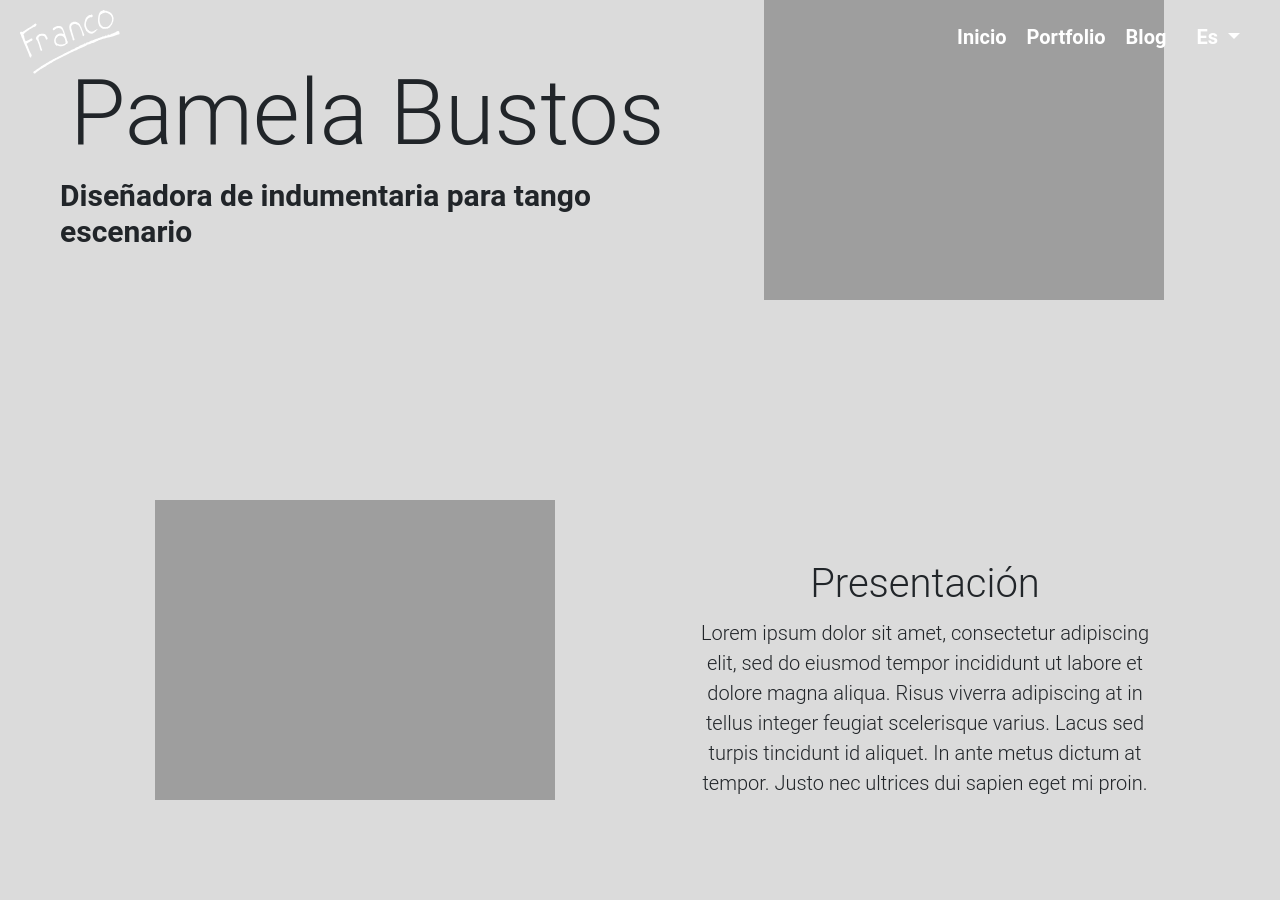
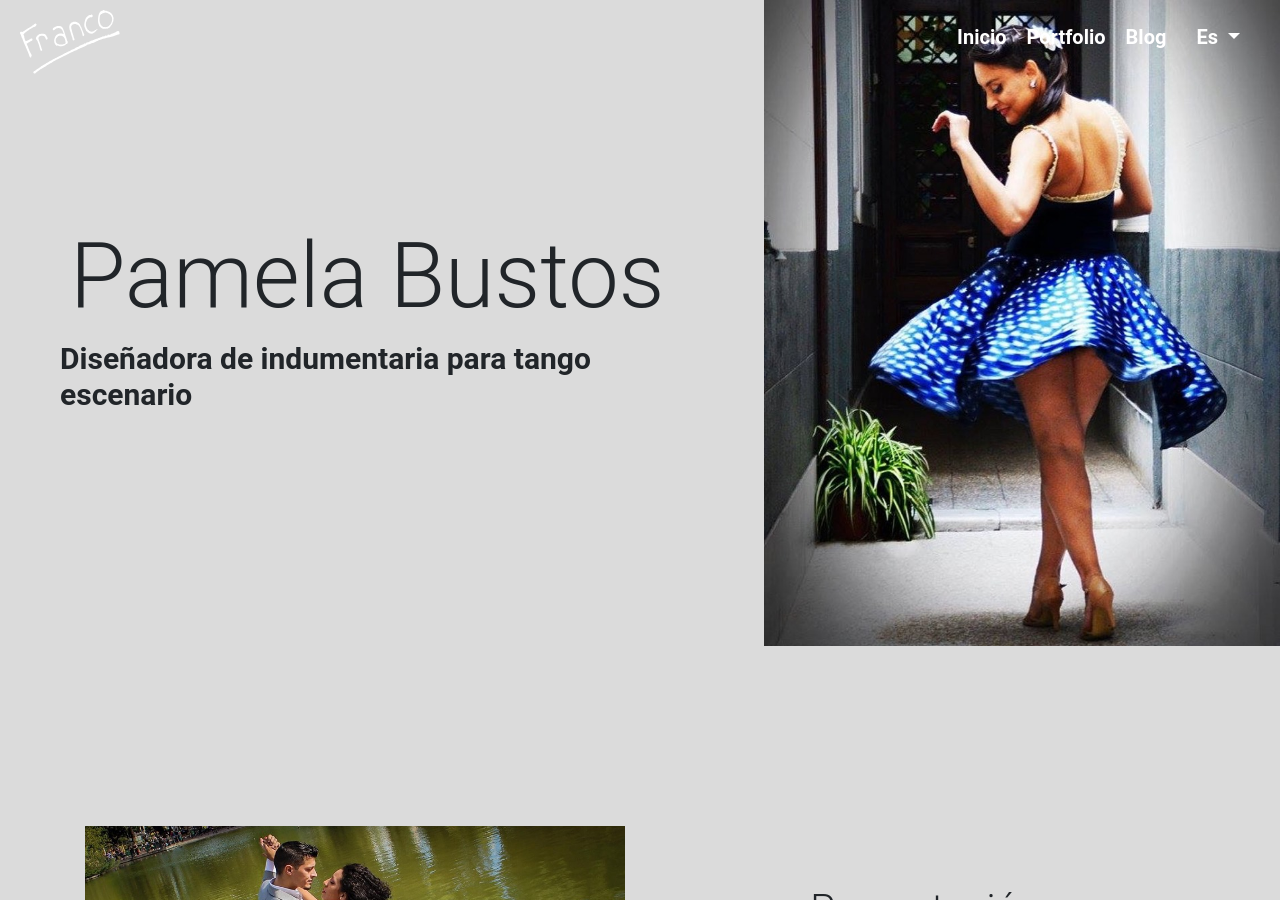
Before and after one commit to pamelabustostango/testing-site, a Jekyll site: the page built from index.html, in a window 1280 px wide and 900 px high. Built offline with Jekyll 4.4.1, drawn with Linux system fonts in a browser that asks for light colours; nearby versions of some CDN libraries.

Commit message:
images url corrected

```diff
--- a/_includes/intro.html
+++ b/_includes/intro.html
@@ -19,7 +19,7 @@
 
       <div class="col-md-6 col-lg-5 order-1 order-md-2 animated fadeIn">
         <div class="view">
-          <img src="{{site.url}}assets/images/port-3.jpg" class="img-fluid" alt="smaple image">
+          <img src="{{site.url}}/assets/images/port-3.jpg" class="img-fluid" alt="smaple image">
           <div class="mask flex-center hm-gradient">
           </div>
         </div>
--- a/_layouts/home.html
+++ b/_layouts/home.html
@@ -5,7 +5,7 @@
     <section class="my-5">
         <div class="row justify-items-center text-center">
             <div class="col-12 col-md-6 justify-items-center">
-                <img src="{{site.url}}assets/images/port-6.jpg" class="img-fluid wow fadeIn" />
+                <img src="{{site.url}}/assets/images/port-6.jpg" class="img-fluid wow fadeIn" />
             </div>
             <div class="col-12 col-md-6 align-self-center p-5 wow fadeInRight">
                 <h2>Presentación</h2>
@@ -29,14 +29,14 @@
                 <a class="nav-link text-danger" href="/portfolio">Ver más</a>
             </div>
             <div class="col-12 col-md-6  justify-items-center order-1 order-md-2">
-                <img src="{{site.url}}assets/images/port-4.jpg" class="img-fluid wow fadeIn" />
+                <img src="{{site.url}}/assets/images/port-4.jpg" class="img-fluid wow fadeIn" />
             </div>
         </div>
     </section>
     <section class="my-5">
         <div class="row justify-items-center text-center">
             <div class="col-12 col-md-6  justify-items-center">
-                <img src="{{site.url}}assets/images/port-8.jpg" class="img-fluid wow fadeInLeft" />
+                <img src="{{site.url}}/assets/images/port-8.jpg" class="img-fluid wow fadeInLeft" />
             </div>
             <div class="col-12 col-md-6 align-self-center p-5 wow fadeInRight">
                 <h2>Detalle trabajo - Cómo</h2>
@@ -60,7 +60,7 @@
                 <a class="nav-link text-danger" href="/blog">Ver más</a>
             </div>
             <div class="col-12 col-md-6  justify-items-center order-1 order-md-2">
-                <img src="{{site.url}}assets/images/port-4.jpg" class="img-fluid wow fadeIn" />
+                <img src="{{site.url}}/assets/images/port-4.jpg" class="img-fluid wow fadeIn" />
             </div>
         </div>
     </section>
--- a/_layouts/portfolio.html
+++ b/_layouts/portfolio.html
@@ -7,7 +7,7 @@
         <ul class="gallery__list px-0 ">
             {% for album in site.albums %}
             <li class="animated fadeIn delay-1s ">
-                <a href="/albums/{{album.title}}">
+                <a href="{{site.url}}/albums/{{album.title}}">
                     <figure>
                         <img tabindex="2" src="{{site.url}}{{album.header-img}}" alt="{{album.album-title}}" class="hover-shadow">
                     </figure>
```
